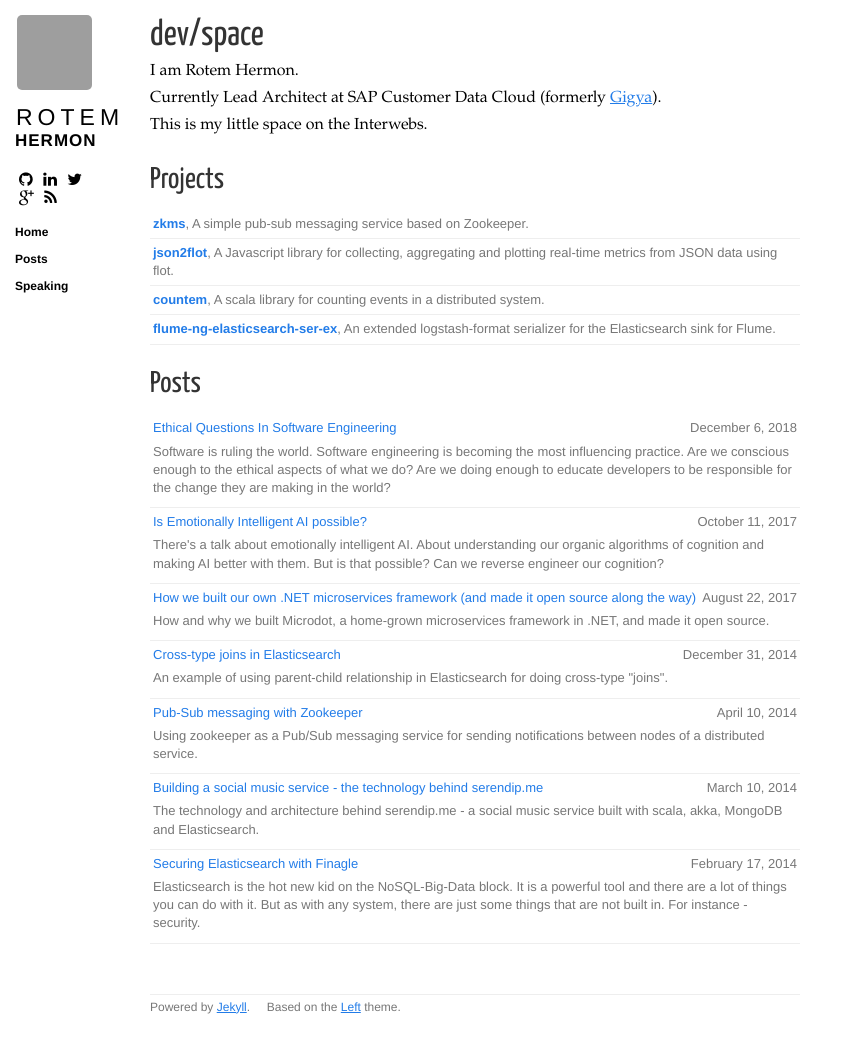
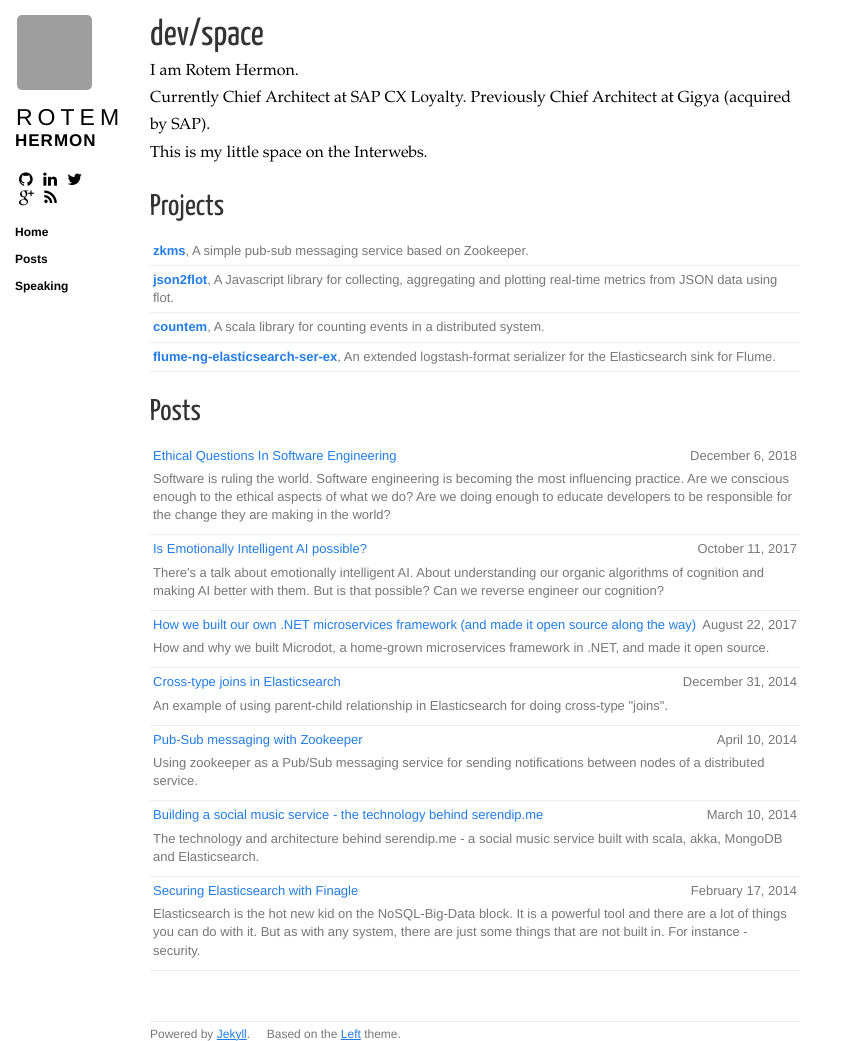
Before and after one commit to rore/rore.github.com, a Jekyll site: the page built from index.html, in a window 1280 px wide. Shown: the whole page, without its empty margins (0-848 px from the left). Built offline with Jekyll 4.4.1, drawn with Linux system fonts in a browser that asks for light colours; nearby versions of some CDN libraries; before the commit the page ends 1014 px from its top, so only the background shows below that; grey boxes are pictures that could not be loaded.

Commit message:
Update index.html

```diff
--- a/index.html
+++ b/index.html
@@ -5,7 +5,7 @@ title: "Home"
 
 <section class="content">
 <h1>dev/space</h1>
-<p>I am Rotem Hermon.<br/>Currently Lead Architect at SAP Customer Data Cloud (formerly <a href="https://www.sap.com/israel/acquired-brands/what-is-gigya.html" target="_blank">Gigya</a>).
+<p>I am Rotem Hermon.<br/>Currently Chief Architect at SAP CX Loyalty. Previously Chief Architect at Gigya (acquired by SAP).
 <br/>
 This is my little space on the Interwebs.
 </p>
```
